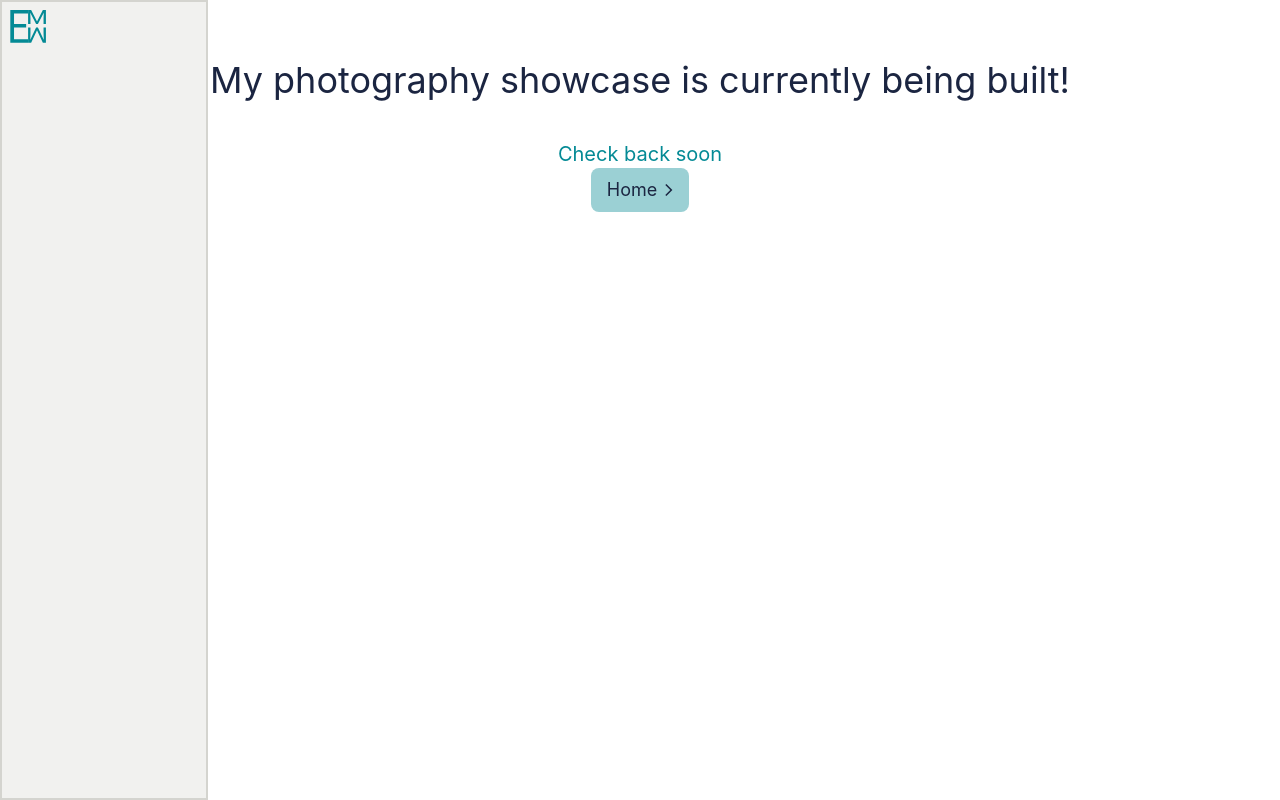
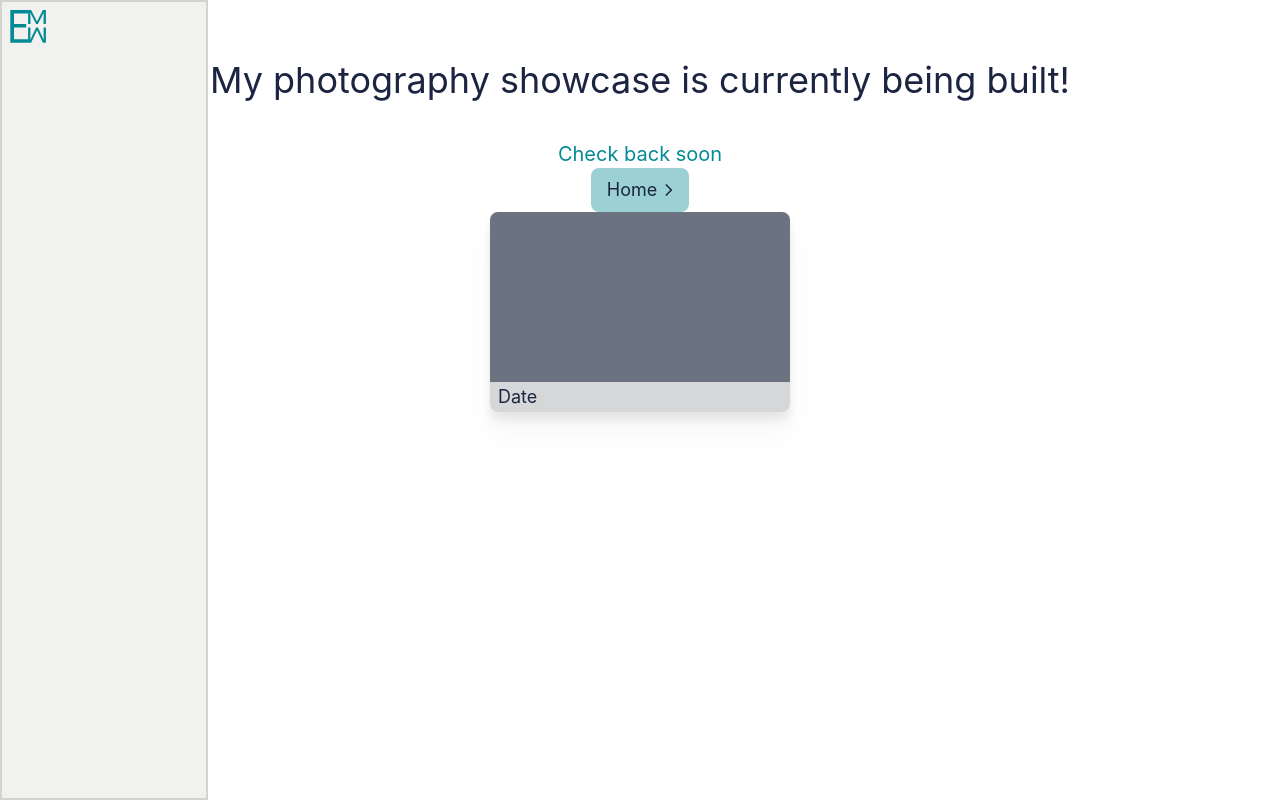
Before and after one commit to EthanMW2000/portfolio, a Next.js app: page /photography in a window 1280 px wide. Built offline with nearby package versions, Linux system fonts and the light colour scheme.

Commit message:
added basic image container

```diff
--- a/app/photography/page.tsx
+++ b/app/photography/page.tsx
@@ -1,4 +1,5 @@
 import { ChevronRight } from "@/components/icons/ChevronRight";
+import { ImageContainer } from "@/components/photography/ImageContainer";
 import Sidebar from "@/components/photography/Sidebar";
 
 export default function Photography() {
@@ -19,6 +20,7 @@ export default function Photography() {
             <ChevronRight width={24} height={24} fill="#1b2541" />
           </a>
         </div>
+        <ImageContainer />
       </div>
     </main>
   );
--- /dev/null
+++ b/components/photography/ImageContainer.tsx
@@ -0,0 +1,9 @@
+export function ImageContainer() {
+  return (
+    <div className="w-[300px] h-[200px] drop-shadow-xl rounded-lg bg-gray-500">
+      <div className="w-full h-[30px] absolute bottom-0 bg-secondary/80 px-2 flex flex-row items-center">
+        <h1 className="text-lg text-primary">Date</h1>
+      </div>
+    </div>
+  );
+}
```
